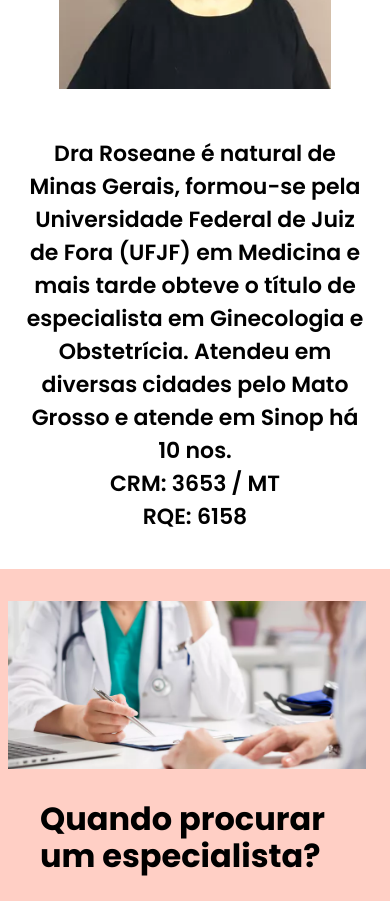
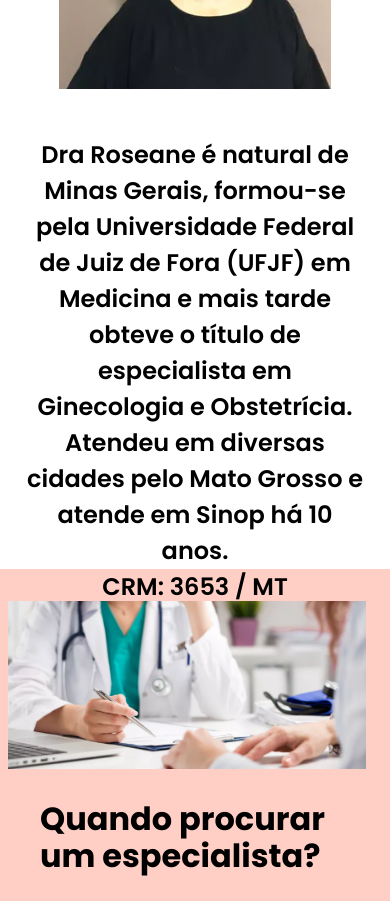
Before and after one commit to lauwebster/Dra-Roseane-HTML, a website built with Parcel: page index.html in a window 390 px wide. Shown: the part 1780-2681 px from the top of the page. Built offline with nearby package versions, Linux system fonts and the light colour scheme; a script that the page names is missing.

Commit message:
Commit from TeleportHQ

```diff
--- a/index.css
+++ b/index.css
@@ -1436,6 +1436,10 @@
   .home-header10 {
     width: 100%;
     height: 197px;
+    font-size: 24px;
+    font-style: normal;
+    font-weight: 600;
+    line-height: 36px;
   }
   .home-blog {
     width: 100%;
--- a/index.html
+++ b/index.html
@@ -392,7 +392,7 @@
                 Universidade Federal de Juiz de Fora (UFJF) em Medicina e mais
                 tarde obteve o título de especialista em Ginecologia e
                 Obstetrícia. Atendeu em diversas cidades pelo Mato Grosso e
-                atende em Sinop há 10 nos.
+                atende em Sinop há 10 anos.
               </span>
               <br />
               <span>CRM: 3653 / MT</span>
```
